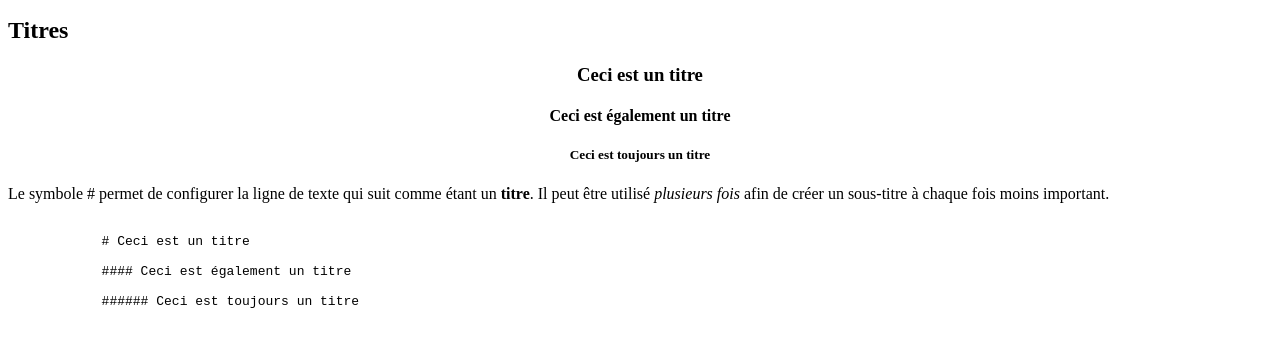
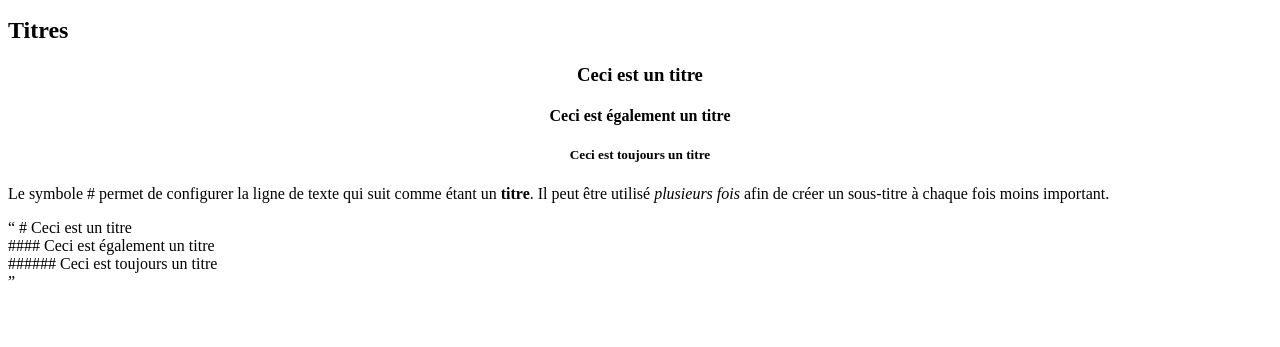
Before and after one commit to faking-it/Learning-Environment, a plain HTML site: page index.html in a window 1280 px wide. Shown: the part 321-668 px from the top of the page. Drawn offline with Linux system fonts and the light colour scheme.

Commit message:
Modification du fichier html

```diff
--- a/index.html
+++ b/index.html
@@ -24,10 +24,10 @@
             <h5>Ceci est toujours un titre<br></h5>
         </div>
         <p>Le symbole # permet de configurer la ligne de texte qui suit comme étant un <b>titre</b>. Il peut être utilisé <em>plusieurs fois</em> afin de créer un sous-titre à chaque fois moins important.<br></p>
-        <pre><code>
+        <q>
             # Ceci est un titre<br>
             #### Ceci est également un titre<br>
             ###### Ceci est toujours un titre<br>
-        </code></pre>
+        </q>
     </body>
 </html>
```
